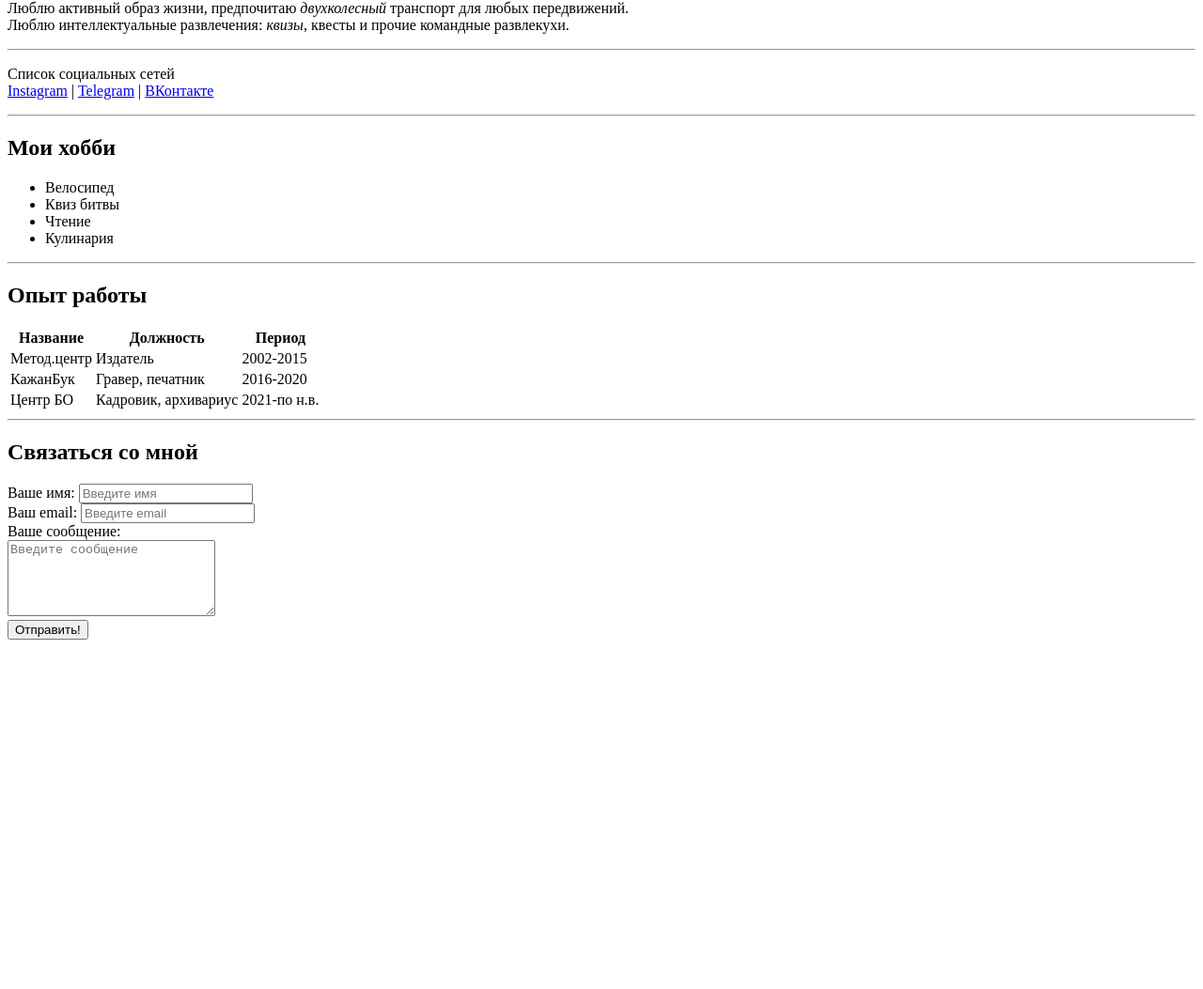
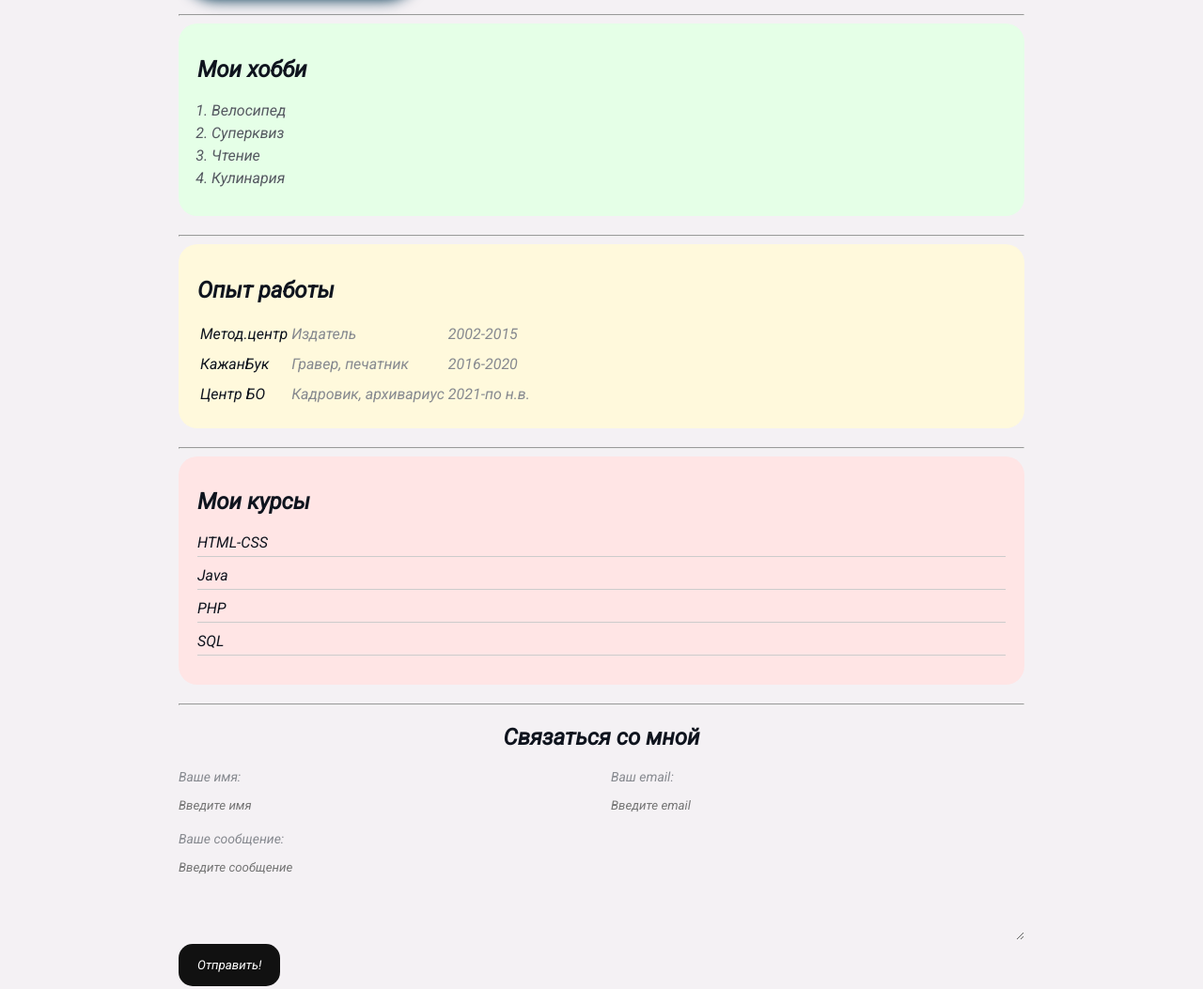
Before and after one commit to barleozi/rezume, a plain HTML site: page index.html in a window 1280 px wide. Shown: the part 331-1384 px from the top of the page at 94% size. Before the commit the page ends 1020 px from the top, so only its background shows below. Drawn offline with Linux system fonts and the light colour scheme.

Commit message:
Add styles

```diff
--- a/index.html
+++ b/index.html
@@ -7,9 +7,13 @@
     <meta name="keywords" content="sofiya, cv, resume">
     <meta name="description" content="Это сайт - резюме Софии Мулярчик">
     <title>Sofiya_resume</title>
+    <link rel="stylesheet" href="style.css">
 </head>
 <body>
-   <img src="ava.jpg" width="250" alt="my foto">
+    <div class="container">
+        <div class="info">
+            <img src="ava.jpg" alt="my foto" class="avatar">
+            <div class="info-text">
                 <h1>София Мулярчик</h1>
                 <p>Я по образованию <strong>преподаватель</strong>. В спектре преподаваемых дисциплин были исторические, <strong>культурологические</strong>, право, экономика и информационные технологии.</p>
                 <hr>
@@ -20,24 +24,30 @@
                 <a href="https://telegram.org/" target="_blank">Telegram</a>
                 |
                 <a href="https://vk.com/" target="_blank">ВКонтакте</a></p>
+            </div>
+        </div>
         <hr>
+        <div class="card bg-green">
             <h2>Мои хобби</h2>
-    <ul>
+            <ol class="list">
                 <li>Велосипед</li>
-        <li>Квиз битвы</li>
+                <li>Суперквиз</li>
                 <li>Чтение</li>
                 <li>Кулинария</li>
-    </ul>
+            </ol>
+        </div>
         <hr>
+        <div class="card bg-yellow">
         <h2>Опыт работы</h2>
+            <div class="table">
                 <table>
-        <thead>
+                    <!-- <thead>
                         <tr>
                             <th>Название</th>
                             <th>Должность</th>
                             <th>Период</th>
                         </tr>
-        </thead>
+                    </thead> -->
                     <tbody>
                         <tr>
                             <td>Метод.центр</td>
@@ -56,23 +66,38 @@
                         </tr>
                     </tbody>
                 </table>
+            </div>
+        </div>
         <hr>
+        <div class="card bg-red">
+            <h2>Мои курсы</h2>
+            <ul class="link-list">
+                <li><a href="https://www.w3schools.com/html/default.asp" target="_blank">HTML</a>-<a href="https://www.w3schools.com/css/default.asp" target="_blank">CSS</a></li>
+                <li><a href="https://www.w3schools.com/js/default.asp" target="_blank">Java</a></li>
+                <li><a href="https://www.w3schools.com/php/default.asp" target="_blank">PHP</a></li>
+                <li><a href="https://www.w3schools.com/sql/default.asp" target="_blank">SQL</a></li>
+            </ul>
+        </div>
+        <hr>
+
+        <form action="/" class="form">
             <h2>Связаться со мной</h2>
-    <form action="/">
-        <div>
+            <div class="form-row">
+                <div class="form-group">
                     <label for="name">Ваше имя:</label>
                     <input type="text" id="name" placeholder="Введите имя">
                 </div>
-        <div>
+                <div class="form-group">
                     <label for="email">Ваш email:</label>
                     <input type="email" id="email" placeholder="Введите email">
                 </div>
-        <div>
+            </div>
+            <div class="form-group">
                 <label for="massage">Ваше сообщение:</label>
-            <br>
                 <textarea id="massage" cols="25" rows="5" placeholder="Введите сообщение"></textarea>
             </div>
-        <button type="submit">Отправить!</button>
+            <button type="submit" class="btn">Отправить!</button>
         </form>
+    </div>
 </body>
 </html>
--- /dev/null
+++ b/style.css
@@ -0,0 +1,206 @@
+@import url('https://fonts.googleapis.com/css2?family=Roboto:ital@1&display=swap');
+
+body {
+    font-family: "Roboto", serif;
+    font-size: 16px;
+    font-weight: normal;
+    background: hsl(300, 11%, 95%);
+    color: #0f141e;
+}
+
+a {
+    color: #0f141e;
+    text-decoration: none;
+}
+
+a:hover {
+    text-decoration: underline;
+}
+
+a:active {
+    color: rgb(101, 65, 197);
+}
+
+a:visited {
+    color: gray;
+}
+
+.container {
+    max-width:900px;
+    margin: auto;
+    padding-top: 30px;
+}
+
+.avatar {
+    width: 250px;
+    border-radius: 35px;
+    box-shadow: 5px 5px 15px #003551;
+}
+
+.info {
+    margin-bottom: 20px;
+    display: flex;
+}
+
+.info-text {
+    margin-left: 40px;
+}
+
+.info-text p {
+    font-style: italic;
+    font-weight: bold;
+    color: #003551;
+    margin: 0;
+}
+
+.info-text h4 {
+    margin-bottom: 10px;
+}
+
+@media (max-widht: 650px) {
+    .info {
+        display: block;
+        text-align: center;
+    }
+}
+
+/* .table {
+    table-layout: fixed;
+    width: 100%;
+    border-collapse: collapse;
+    border: 3px solid purple;
+} */
+
+/* thead th:nth-child(1) {
+    width: 30%;
+} */
+
+/* thead th:nth-child(2) {
+    width: 40%;
+} */
+
+/* thead th:nth-child(3) {
+    width: 30%;
+} */
+
+/* th, td {
+    padding: 8px;
+} */
+
+.table {
+    width: 100%;
+}
+
+.table td {
+    padding-bottom: 10px;
+}
+
+.table td:nth-child(2),
+table td:nth-child(3) {
+    color: #86898f;
+}
+
+.form h2{
+    text-align: center;
+}
+
+.form-row {
+    margin-bottom: 10px;
+    display: flex;
+}
+
+.form-row .form-group{
+    margin-right: 20px;
+    width: 50%;
+    /* width: 46%; */
+   /* display: inline-block; */
+    /* width: calc(50% - 20px); */
+}
+
+.form-row .form-group:last-child {
+    margin-right: 0;
+}
+
+@media (max-widht: 650px) {
+    .form-row {
+        display: block;
+    }
+    .form-row .form-group {
+        width: 100%;
+        margin-right: 0;
+        margin-bottom: 10px;
+    }
+}
+
+    .form-group label{
+        display: block;
+        font-size: 14px;
+        color: #86898f;
+    }
+
+    .form-group input,
+    .form-group textarea {
+        width: 100%;
+        box-sizing: border-box;
+        border: none;
+        background: transparent;
+        border-bottom: 1px salmon #ccc;
+        color: #000;
+        padding: 15px 0 10px;
+        outline: none;
+        font-family: inherit;
+    }
+
+.card {
+    /* border: 1px solid black; */
+    border-radius: 20px;
+    padding: 15px 20px;
+    margin-bottom: 20px;
+    /* background-color: #fff; */
+}
+
+.bg-yellow {
+    background: #fff9dc;
+}
+
+.bg-red {
+    background: #ffe5e5;
+}
+
+.bg-green {
+    background: #e5ffe7;
+}
+
+.btn {
+    background: #111;
+    padding: 15px 20px;
+    color: #fff;
+    border: none;
+    font-family: inherit;
+    cursor: pointer;
+    border-radius: 15px;
+}
+
+.btn:hover {
+    opacity: 0.8;
+}
+
+.list {
+    padding: 0 15px;
+}
+
+.list li {
+    color: #555961;
+    margin-bottom: 5px;
+}
+
+.link-list {
+    list-style: none;
+    padding: 0;
+}
+
+.link-list li {
+    margin-bottom: 10px;
+    border-bottom: 1px solid #ccc;
+    padding-bottom: 5px;
+}
```
Lines whose indentation alone changed are shown as unchanged.
